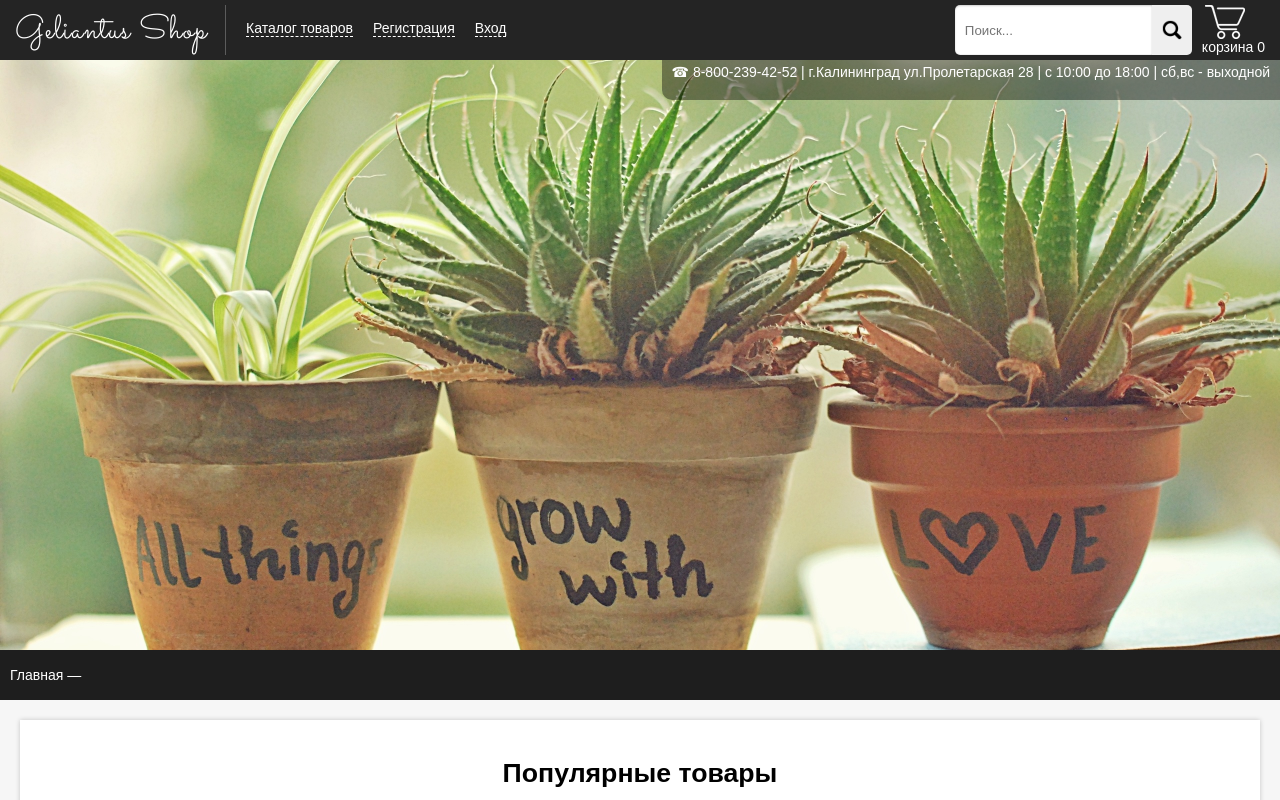
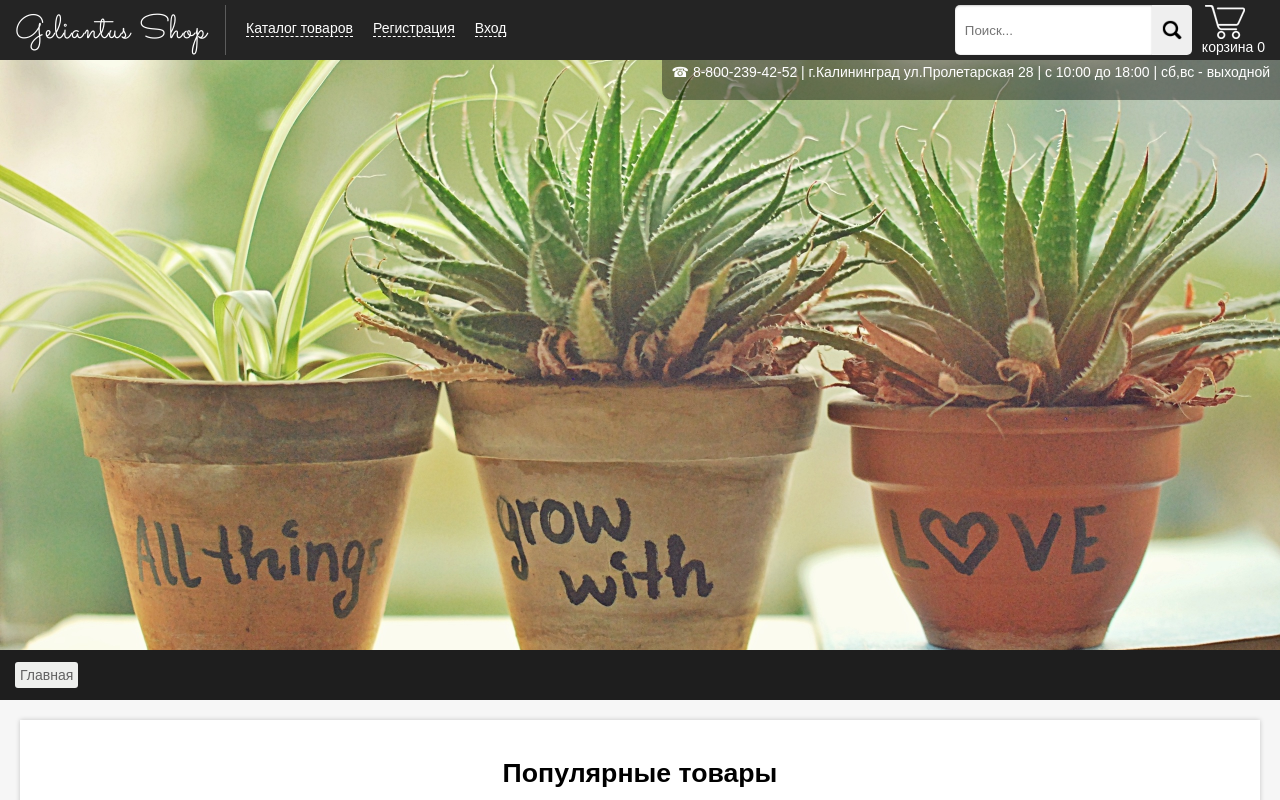
Before and after one commit to 89114835261/GeliantusShop, a React (Create React App) app: page /Main in a window 1280 px wide. Shown: the top 800 px of the page. Built offline with nearby package versions, Linux system fonts and the light colour scheme.

Commit message:
Сейв перед рефаторингом

```diff
--- a/src/Component/NavBar/NavBar.js
+++ b/src/Component/NavBar/NavBar.js
@@ -29,11 +29,11 @@ let WayLine = (props) => {
                 } else if(s == 'Category') {
                     return;
                 } else if(s.slice(0, 11) == 'Kategoriya-') {
-                return <div >{s.slice(11,19) != 'Katalog' && <>&nbsp;>&nbsp;</>}<NavLink className={N.navBar} to={changeUrl(s)}>
+                return <div ><NavLink className={N.navBar} to={changeUrl(s)}>
                {props.catigories[changeUrl(s).slice(-1)].name}
                 </NavLink></div>
                 } else if(s.slice(0, 8) == 'Product-') {
-                    return <NavLink className={N.navBar} to={changeUrl(s) + '/Description'}><>&nbsp;>&nbsp;</>{props.product && props.product[0].name}</NavLink>
+                    return <NavLink className={N.navBar} to={changeUrl(s) + '/Description'}>{props.product && props.product[0].name}</NavLink>
                 } else if(s == Number) {
                     return;
                 } else return });
@@ -44,7 +44,7 @@ let WayLine = (props) => {
     return(
         //Ссылка 'Каталог' выводится только если начало mainUrl(текущего url) Не начинается с самого талога
         //Что бы не было Каталог > Каталог, выводится если ссылка начинается с /Kategoriya или /Product
-        <div className={N.NavBox}><NavLink className={N.navBar} to="/Main">Главная</NavLink>&nbsp;&mdash;&nbsp;{(props.mainUrl && props.mainUrl.slice(0, 11) == '/Kategoriya' && props.mainUrl.slice(12, 19) != 'Katalog' || (props.mainUrl && props.mainUrl.slice(0, 8) == '/Product')) && <NavLink className={N.navBar} to="/Kategoriya-Katalog/0" onClick={() => props.mutateStateFunc()}>Каталог</NavLink>}&nbsp;{setLinks(props.visualElementsUrlArr)}</div>
+        <div className={N.NavBox}><NavLink className={N.navBar} to="/Main">Главная</NavLink>{(props.mainUrl && props.mainUrl.slice(0, 11) == '/Kategoriya' && props.mainUrl.slice(12, 19) != 'Katalog' || (props.mainUrl && props.mainUrl.slice(0, 8) == '/Product')) && <NavLink className={N.navBar} to="/Kategoriya-Katalog/0" onClick={() => props.mutateStateFunc()}>Каталог</NavLink>}{setLinks(props.visualElementsUrlArr)}</div>
     );
 }
 
--- a/src/Component/NavBar/NavBar.module.scss
+++ b/src/Component/NavBar/NavBar.module.scss
@@ -1,5 +1,6 @@
 @import './../Styles/colors';
 @import './../Styles/media';
+@import './../Styles/border-radius';
 
 .NavBox {
     display: flex;
@@ -11,16 +12,17 @@
         padding: 0;
         z-index: 7;
     }
+    A {
+        color: #626262
+    }
+    A:hover {
+        background-color: #e9e9e9;
+    }
+    .navBar {
+        margin: 0 5px 0 5px;
+        background-color: $gray-bg-button;
+        padding: 5px;
+        @include border-radius(3px);
+
+    }
 }
-
-.NavBox A:hover {
-    color: $green-link-color;
-}
-
-/* .navBar:last-child {
-    color: #9a9a9a;
-    pointer-events: none;
-    cursor: default;
-    margin: 0;
-    padding:0;
-} */
```
